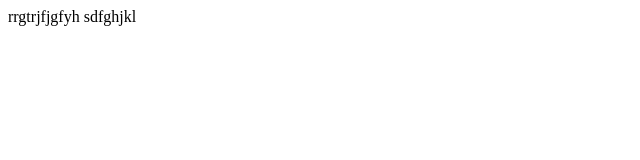
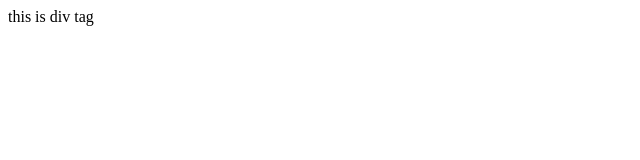
Before and after one commit to mohitmaharwade1998/quizApp, a plain HTML site: page index.html in a window 1280 px wide. Shown: the full height of the page, 0-640 px from the left. Drawn offline with Linux system fonts and the light colour scheme.

Commit message:
pushing div tag

```diff
--- a/index.html
+++ b/index.html
@@ -6,7 +6,6 @@
     <title>Document</title>
 </head>
 <body>
-    rrgtrjfjgfyh
-    sdfghjkl
+    <div class="container">this is div tag</div>
 </body>
 </html>
```
